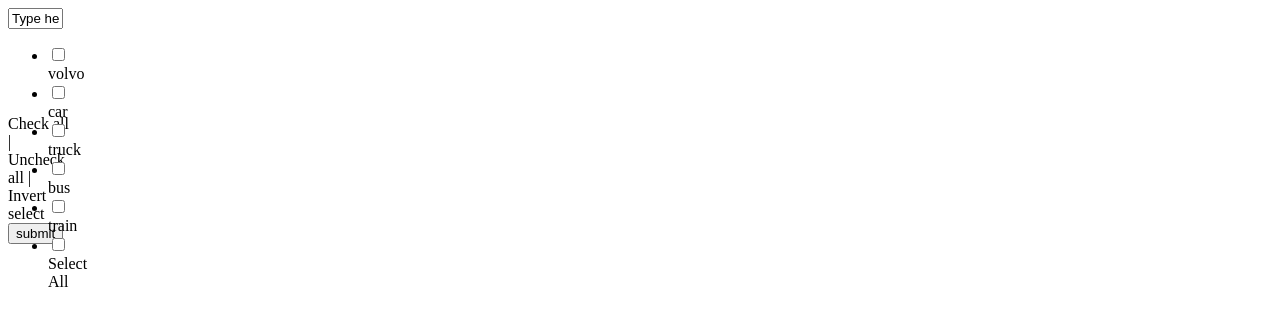
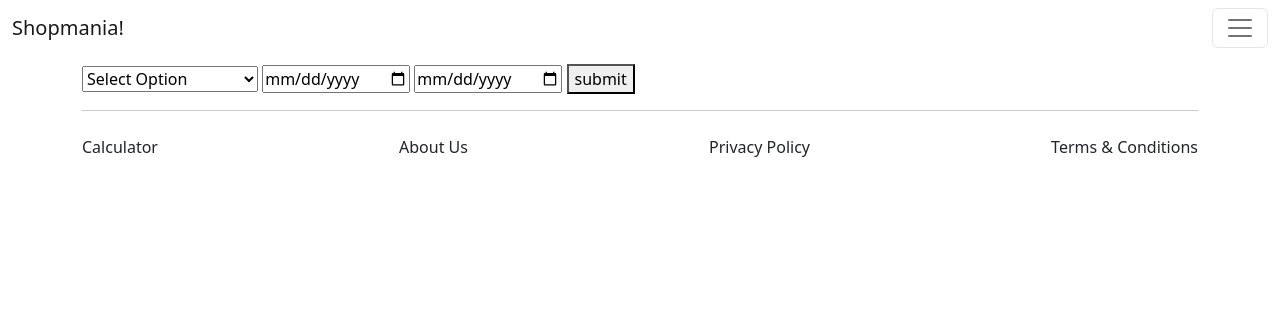
Before and after one commit to shefalitechwinlabs/Ecommerce, a Django app: page /table/ in a window 1280 px wide. Shown: the top 326 px of the page. Run offline with Django 4.2, Linux system fonts and the light colour scheme; some libraries are stand-ins or nearby versions.

Commit message:
date picker

```diff
--- a/products/views.py
+++ b/products/views.py
@@ -172,17 +172,7 @@
         return render(request, 'random/random.html', context)
 
 def table(request):
-    electronics_obj = Products.objects.filter(product_category='Electronics')
-    gadgets_obj = Products.objects.filter(product_category='Gadgets')
-    home_obj = Products.objects.filter(product_category='Home')
-    fashion_obj = Products.objects.filter(product_category='Fashion')
-    context = {
-        'electronics': electronics_obj,
-        'gadgets': gadgets_obj,
-        'home': home_obj,
-        'fashion': fashion_obj
-    }
-    return render(request, 'random/table1.html', context)
+    return render(request, 'random/table1.html')
 
 # api view functions
 @api_view(['GET', 'POST'])
--- a/templates/random/table1.html
+++ b/templates/random/table1.html
@@ -1,44 +1,85 @@
-<html>
-    <head>
-        <meta charset="utf-8">
-        <meta name="viewport" content="width=device-width, initial-scale=1">
-        <title>Shop-Mania</title>
-        <!-- jQuery library -->
-        <script src="//ajax.googleapis.com/ajax/libs/jquery/1.11.1/jquery.min.js"></script>
-        <!-- JS & CSS library of MultiSelect plugin -->
-        <link href="/jquery/css/jquery.multiselect.css">
-        <!-- select2 css -->
-        <link href="https://cdn.jsdelivr.net/npm/select2@4.1.0-rc.0/dist/css/select2.min.css" rel="stylesheet" />
-        <!-- JS & CSS library of MultiSelect plugin -->
-        <script type="text/javascript" src="/jquery/js/jquery.multiselect.js"></script>
-        <!-- select2 js -->
-        <script src="https://cdn.jsdelivr.net/npm/select2@4.1.0-rc.0/dist/js/select2.min.js"></script>
+{% extends 'main/base.html' %}
 
-
-
-    </head>
-    <body>
-        <select id="mySelect2" class=".js-example-basic-multiple-limit" multiple>
-            <option value="1">volvo</option>
-            <option value="2">car</option>
-            <option value="3">truck</option>
-            <option value="4">bus</option>
-            <option value="5">train</option>
-            <option value="selectall">Select All</option>
+{% block content %}
+    <form action="/action_page.php"></form>
+        <select data-placeholder="Select Options" id="select_date">
+            <option class="today" value="select_option" selected>Select Option</option>
+            <option class="today" value="today">Today</option>
+            <option class="yesterday" value="yesterday">Yesterday</option>
+            <option class="previous_seven_days" value="previous_seven_days">Previous Seven Days</option>
+            <option class="this_week" value="this_week">This Week</option>
+            <option class="last_week" value="last_week">Last Week</option>
+            <option class="this_month" value="this_month">This Month</option>
+            <option class="today" value="last_month">Last Month</option>
         </select>
+        <input type="date" id="datemin" name="datemin" value="">
+        <input type="date" id="datemax" name="datemax" value="">
+    </form>
     <button id="button">submit</button>
     <script>
         $(document).ready(function() {
-                $('#mySelect2').multiselect();
+            $('#select_date').select2();
         });
-            $('#button').click(function(){
-                //var output = $('option').attr('value');
-                var output = $('#mySelect2').val();
-                if (output[0] == 'selectall'){
-                    var elements = $('#myselect2').find('option');
+        $('#select_date').change(function () {
+            date_input = $('#select_date').val();
+            // get today date
+            const today = new Date();
+            // function to get date format
+            function get_date(date){
+                var dd = String(date.getDate()).padStart(2, '0');
+                var mm = String(date.getMonth() + 1).padStart(2, '0'); //January is 0!
+                var yyyy = date.getFullYear();
+                date = yyyy+'-'+mm+'-'+dd
+                return date
             }
-                console.log('output', output[0])
+            current_date = get_date(today)
+            // change input date value as per options selected
+            if (date_input == 'today') {
+                var next_date = new Date(new Date().setDate(today.getDate() + 1));
+                $('#datemin').val(current_date);
+                $('#datemax').val(get_date(next_date));
+                }
+            else if (date_input == 'yesterday') {
+                var previous_date = new Date(new Date().setDate(today.getDate() - 1));
+                $('#datemin').val(get_date(previous_date));
+                $('#datemax').val(current_date);
+            }
+            else if (date_input == 'previous_seven_days') {
+                var prior_date = new Date(new Date().setDate(today.getDate() - 7));
+                $('#datemin').val(get_date(prior_date));
+                $('#datemax').val(current_date);
+            }
+            else if (date_input == 'this_week') {
+                var first_day = (today.getDate() - today.getDay());
+                var last_day =  first_day + 6
+                var firstDayOfcurrentWeek = new Date(today.setDate(first_day));
+                var lastDayOfcurrentWeek = new Date(today.setDate(last_day));
+                $('#datemin').val(get_date(firstDayOfcurrentWeek));
+                $('#datemax').val(get_date(lastDayOfcurrentWeek));
+            }
+            else if (date_input == 'last_week') {
+                var first_day = (today.getDate() - today.getDay());
+                var last_day =  first_day + 6
+                var firstDayOfLastWeek = new Date(today.setDate(first_day - 7));
+                var lastDayOfLastWeek = new Date(today.setDate(last_day - 7));
+                $('#datemin').val(get_date(firstDayOfLastWeek));
+                $('#datemax').val(get_date(lastDayOfLastWeek));
+            }
+            else if (date_input == 'this_month') {
+                first_date = new Date(today.getFullYear(), today.getMonth(), 1)
+                last_date = new Date(today.getFullYear(), today.getMonth()+1, 0)
+                $('#datemin').val(get_date(first_date));
+                $('#datemax').val(get_date(last_date));
+            }
+            else if (date_input == 'last_month') {
+                first_date = new Date(today.getFullYear(), today.getMonth()-1, 1)
+                last_date = new Date(today.getFullYear(), today.getMonth(), 0)
+                $('#datemin').val(get_date(first_date));
+                $('#datemax').val(get_date(last_date));
+            }
+            else{
+                console.log('not working');
+            }
         });
     </script>
-    </body>
-</html>
+{% endblock %}
```
Lines whose indentation alone changed are shown as unchanged.
